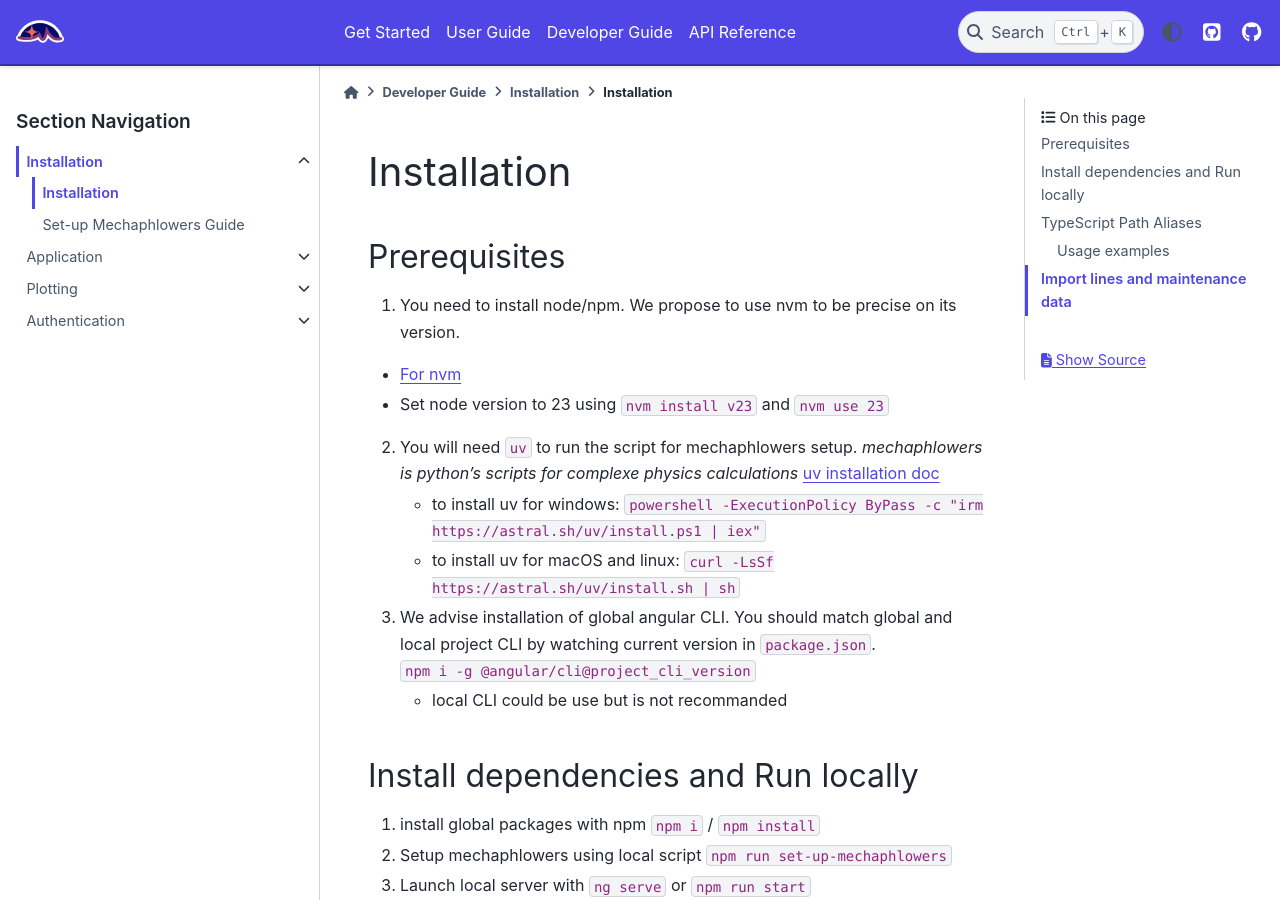
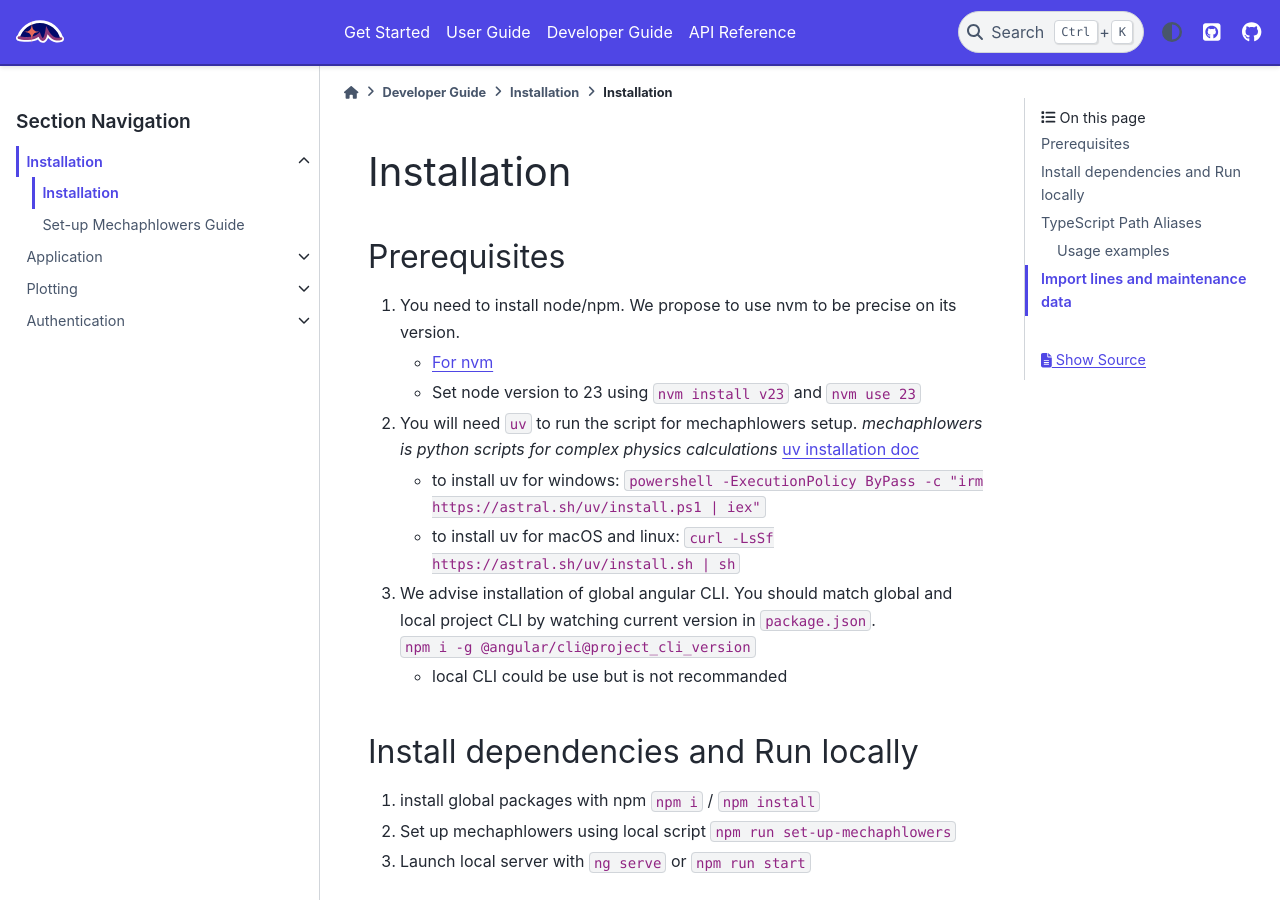
Before and after one commit to phlowers/phlowers-stellar-app, a Sphinx documentation site: the page built from docs-sphinx/source/user_docs/developer_guide/installation/developer_install.md, in a window 1280 px wide and 900 px high. Built offline with Sphinx 7.4.7 and the PyData theme 0.15.4, drawn with Linux system fonts in a browser that asks for light colours.

Commit message:
docs: Fix typos
Co-authored-by: Github Copilot
Signed-off-by: lou-qui <184963772+lou-qui@users.noreply.github.com>

```diff
--- a/docs-sphinx/source/user_docs/developer_guide/installation/developer_install.md
+++ b/docs-sphinx/source/user_docs/developer_guide/installation/developer_install.md
@@ -2,11 +2,11 @@
 
 ## Prerequisites
 1. You need to install node/npm. We propose to use nvm to be precise on its version.
-- [For nvm](https://github.com/nvm-sh/nvm)
-- Set node version to 23 using `nvm install v23` and `nvm use 23`
+    - [For nvm](https://github.com/nvm-sh/nvm)
+    - Set node version to 23 using `nvm install v23` and `nvm use 23`
 
 2. You will need `uv` to run the script for mechaphlowers setup.
-*mechaphlowers is python's scripts for complexe physics calculations*
+*mechaphlowers is python scripts for complex physics calculations*
 [uv installation doc](https://docs.astral.sh/uv/getting-started/installation/)
    - to install uv for windows: `powershell -ExecutionPolicy ByPass -c "irm https://astral.sh/uv/install.ps1 | iex"`
    - to install uv for macOS and linux: `curl -LsSf https://astral.sh/uv/install.sh | sh`
@@ -19,7 +19,7 @@ You should match global and local project CLI by watching current version in `pa
 ## Install dependencies and Run locally
 1. install global packages with npm `npm i` / `npm install`
 
-2. Setup mechaphlowers using local script `npm run set-up-mechaphlowers`
+2. Set up mechaphlowers using local script `npm run set-up-mechaphlowers`
 
 3. Launch local server with `ng serve` or `npm run start`
 
```
